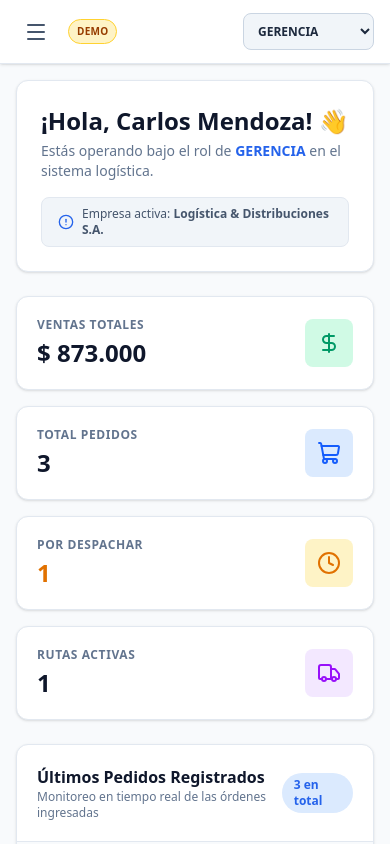
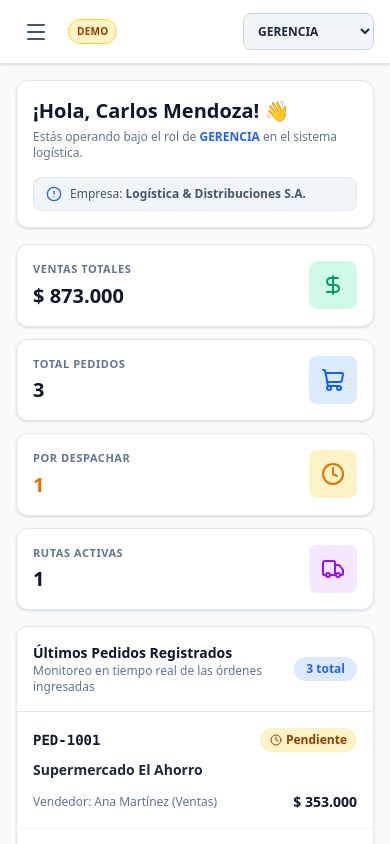
Before and after one commit to bernardootero95/sistema-pedidos-despacho, a React (Vite) app: page /dashboard in a window 390 px wide. Built offline with nearby package versions, Linux system fonts and the light colour scheme.

Commit message:
feat: make dashboard, clients, and products modules fully responsive with mobile card views

```diff
--- a/src/modules/dashboard/pages/DashboardPage.jsx
+++ b/src/modules/dashboard/pages/DashboardPage.jsx
@@ -4,7 +4,6 @@ import { useAuth } from "../../../context/AuthContext";
 import {
   ShoppingCart,
   Truck,
-  Users,
   DollarSign,
   CheckCircle2,
   Clock,
@@ -14,7 +13,6 @@ import {
 export const DashboardPage = () => {
   const { user } = useAuth();
 
-  // Cálculos dinámicos desde DEMO_DATA para los KPIs
   const totalPedidos = DEMO_DATA.pedidos.length;
   const pedidosPendientes = DEMO_DATA.pedidos.filter(
     (p) => p.estado === "pendiente",
@@ -22,13 +20,11 @@ export const DashboardPage = () => {
   const despachosActivos = DEMO_DATA.despachos.filter(
     (d) => d.estado === "en_ruta",
   ).length;
-
   const ventasTotales = DEMO_DATA.pedidos.reduce(
     (acc, pedido) => acc + pedido.total,
     0,
   );
 
-  // Formateador de moneda colombiana / genérica para marca blanca
   const formatCurrency = (amount) => {
     return new Intl.NumberFormat("es-CO", {
       style: "currency",
@@ -41,20 +37,20 @@ export const DashboardPage = () => {
     switch (estado) {
       case "pendiente":
         return (
-          <span className="px-2.5 py-1 bg-amber-100 text-amber-800 rounded-full text-xs font-semibold flex items-center gap-1 w-fit">
-            <Clock className="w-3 h-3" /> Pendiente
+          <span className="px-2.5 py-1 bg-amber-100 text-amber-800 rounded-full text-xs font-semibold inline-flex items-center gap-1 w-fit">
+            <Clock className="w-3 h-3 flex-shrink-0" /> Pendiente
           </span>
         );
       case "despachado":
         return (
-          <span className="px-2.5 py-1 bg-blue-100 text-blue-800 rounded-full text-xs font-semibold flex items-center gap-1 w-fit">
-            <Truck className="w-3 h-3" /> Despachado
+          <span className="px-2.5 py-1 bg-blue-100 text-blue-800 rounded-full text-xs font-semibold inline-flex items-center gap-1 w-fit">
+            <Truck className="w-3 h-3 flex-shrink-0" /> Despachado
           </span>
         );
       case "entregado":
         return (
-          <span className="px-2.5 py-1 bg-emerald-100 text-emerald-800 rounded-full text-xs font-semibold flex items-center gap-1 w-fit">
-            <CheckCircle2 className="w-3 h-3" /> Entregado
+          <span className="px-2.5 py-1 bg-emerald-100 text-emerald-800 rounded-full text-xs font-semibold inline-flex items-center gap-1 w-fit">
+            <CheckCircle2 className="w-3 h-3 flex-shrink-0" /> Entregado
           </span>
         );
       default:
@@ -63,103 +59,129 @@ export const DashboardPage = () => {
   };
 
   return (
-    <div className="space-y-6">
+    <div className="space-y-4 sm:space-y-6">
       {/* MENSAJE DE BIENVENIDA */}
-      <div className="bg-white p-6 rounded-xl border border-slate-200 shadow-sm flex flex-col sm:flex-row sm:items-center justify-between gap-4">
+      <div className="bg-white p-4 sm:p-6 rounded-xl border border-slate-200 shadow-sm flex flex-col sm:flex-row sm:items-center justify-between gap-4">
         <div>
-          <h1 className="text-2xl font-bold text-slate-900">
+          <h1 className="text-xl sm:text-2xl font-bold text-slate-900">
             ¡Hola, {user?.nombre_completo}! 👋
           </h1>
-          <p className="text-sm text-slate-500 mt-1">
+          <p className="text-xs sm:text-sm text-slate-500 mt-1">
             Estás operando bajo el rol de{" "}
             <strong className="text-primary uppercase">{user?.rol}</strong> en
             el sistema logística.
           </p>
         </div>
-        <div className="flex items-center gap-2 bg-slate-100 px-4 py-2 rounded-lg border border-slate-200 text-xs text-slate-600 font-medium">
+        <div className="flex items-center gap-2 bg-slate-100 px-3 py-2 sm:px-4 sm:py-2.5 rounded-lg border border-slate-200 text-xs text-slate-600 font-medium">
           <AlertCircle className="w-4 h-4 text-primary flex-shrink-0" />
-          <span>
-            Empresa activa: <strong>{DEMO_DATA.empresa.nombre}</strong>
+          <span className="truncate">
+            Empresa: <strong>{DEMO_DATA.empresa.nombre}</strong>
           </span>
         </div>
       </div>
 
-      {/* TARJETAS DE INDICADORES (KPIs) */}
-      <div className="grid grid-cols-1 sm:grid-cols-2 lg:grid-cols-4 gap-4">
-        <div className="bg-white p-5 rounded-xl border border-slate-200 shadow-sm flex items-center justify-between">
+      {/* TARJETAS DE INDICADORES (KPIs) - Adaptables a móvil */}
+      <div className="grid grid-cols-1 sm:grid-cols-2 lg:grid-cols-4 gap-3 sm:gap-4">
+        <div className="bg-white p-4 sm:p-5 rounded-xl border border-slate-200 shadow-sm flex items-center justify-between">
           <div>
-            <p className="text-xs font-semibold text-slate-500 uppercase tracking-wider">
+            <p className="text-[11px] sm:text-xs font-semibold text-slate-500 uppercase tracking-wider">
               Ventas Totales
             </p>
-            <h3 className="text-2xl font-black text-slate-900 mt-1">
+            <h3 className="text-xl sm:text-2xl font-black text-slate-900 mt-1">
               {formatCurrency(ventasTotales)}
             </h3>
           </div>
-          <div className="p-3 bg-emerald-100 text-emerald-600 rounded-lg">
+          <div className="p-3 bg-emerald-100 text-emerald-600 rounded-lg flex-shrink-0">
             <DollarSign className="w-6 h-6" />
           </div>
         </div>
 
-        <div className="bg-white p-5 rounded-xl border border-slate-200 shadow-sm flex items-center justify-between">
+        <div className="bg-white p-4 sm:p-5 rounded-xl border border-slate-200 shadow-sm flex items-center justify-between">
           <div>
-            <p className="text-xs font-semibold text-slate-500 uppercase tracking-wider">
+            <p className="text-[11px] sm:text-xs font-semibold text-slate-500 uppercase tracking-wider">
               Total Pedidos
             </p>
-            <h3 className="text-2xl font-black text-slate-900 mt-1">
+            <h3 className="text-xl sm:text-2xl font-black text-slate-900 mt-1">
               {totalPedidos}
             </h3>
           </div>
-          <div className="p-3 bg-blue-100 text-blue-600 rounded-lg">
+          <div className="p-3 bg-blue-100 text-blue-600 rounded-lg flex-shrink-0">
             <ShoppingCart className="w-6 h-6" />
           </div>
         </div>
 
-        <div className="bg-white p-5 rounded-xl border border-slate-200 shadow-sm flex items-center justify-between">
+        <div className="bg-white p-4 sm:p-5 rounded-xl border border-slate-200 shadow-sm flex items-center justify-between">
           <div>
-            <p className="text-xs font-semibold text-slate-500 uppercase tracking-wider">
+            <p className="text-[11px] sm:text-xs font-semibold text-slate-500 uppercase tracking-wider">
               Por Despachar
             </p>
-            <h3 className="text-2xl font-black text-amber-600 mt-1">
+            <h3 className="text-xl sm:text-2xl font-black text-amber-600 mt-1">
               {pedidosPendientes}
             </h3>
           </div>
-          <div className="p-3 bg-amber-100 text-amber-600 rounded-lg">
+          <div className="p-3 bg-amber-100 text-amber-600 rounded-lg flex-shrink-0">
             <Clock className="w-6 h-6" />
           </div>
         </div>
 
-        <div className="bg-white p-5 rounded-xl border border-slate-200 shadow-sm flex items-center justify-between">
+        <div className="bg-white p-4 sm:p-5 rounded-xl border border-slate-200 shadow-sm flex items-center justify-between">
           <div>
-            <p className="text-xs font-semibold text-slate-500 uppercase tracking-wider">
+            <p className="text-[11px] sm:text-xs font-semibold text-slate-500 uppercase tracking-wider">
               Rutas Activas
             </p>
-            <h3 className="text-2xl font-black text-slate-900 mt-1">
+            <h3 className="text-xl sm:text-2xl font-black text-slate-900 mt-1">
               {despachosActivos}
             </h3>
           </div>
-          <div className="p-3 bg-purple-100 text-purple-600 rounded-lg">
+          <div className="p-3 bg-purple-100 text-purple-600 rounded-lg flex-shrink-0">
             <Truck className="w-6 h-6" />
           </div>
         </div>
       </div>
 
-      {/* TABLA DE ÚLTIMOS PEDIDOS */}
+      {/* ÚLTIMOS PEDIDOS REGISTRADOS */}
       <div className="bg-white rounded-xl border border-slate-200 shadow-sm overflow-hidden">
-        <div className="p-5 border-b border-slate-200 flex items-center justify-between">
+        <div className="p-4 sm:p-5 border-b border-slate-200 flex items-center justify-between">
           <div>
-            <h3 className="font-bold text-slate-900">
+            <h3 className="font-bold text-slate-900 text-sm sm:text-base">
               Últimos Pedidos Registrados
             </h3>
             <p className="text-xs text-slate-500">
               Monitoreo en tiempo real de las órdenes ingresadas
             </p>
           </div>
-          <span className="text-xs font-semibold text-primary bg-primary-light px-3 py-1 rounded-full">
-            {totalPedidos} en total
+          <span className="text-xs font-semibold text-primary bg-primary-light px-3 py-1 rounded-full flex-shrink-0">
+            {totalPedidos} total
           </span>
         </div>
 
-        <div className="overflow-x-auto">
+        {/* VISTA MÓVIL (TARJETAS) */}
+        <div className="block sm:hidden divide-y divide-slate-100">
+          {DEMO_DATA.pedidos.map((pedido) => (
+            <div key={pedido.id} className="p-4 space-y-2">
+              <div className="flex items-center justify-between">
+                <span className="font-mono font-black text-slate-900 text-sm">
+                  {pedido.id}
+                </span>
+                {getStatusBadge(pedido.estado)}
+              </div>
+              <p className="font-bold text-slate-800 text-sm">
+                {pedido.cliente_nombre}
+              </p>
+              <div className="flex items-center justify-between text-xs pt-1">
+                <span className="text-slate-500">
+                  Vendedor: {pedido.vendedor_nombre}
+                </span>
+                <span className="font-black text-slate-900 text-sm">
+                  {formatCurrency(pedido.total)}
+                </span>
+              </div>
+            </div>
+          ))}
+        </div>
+
+        {/* VISTA ESCRITORIO (TABLA) */}
+        <div className="hidden sm:block overflow-x-auto">
           <table className="w-full text-left border-collapse">
             <thead>
               <tr className="bg-slate-50 border-b border-slate-200 text-[11px] font-bold text-slate-500 uppercase tracking-wider">
```
Also changed, not shown: src/modules/clients/pages/ClientsPage.jsx (+63 -22 lines), src/modules/products/pages/ProductsPage.jsx (+26 -26 lines).
